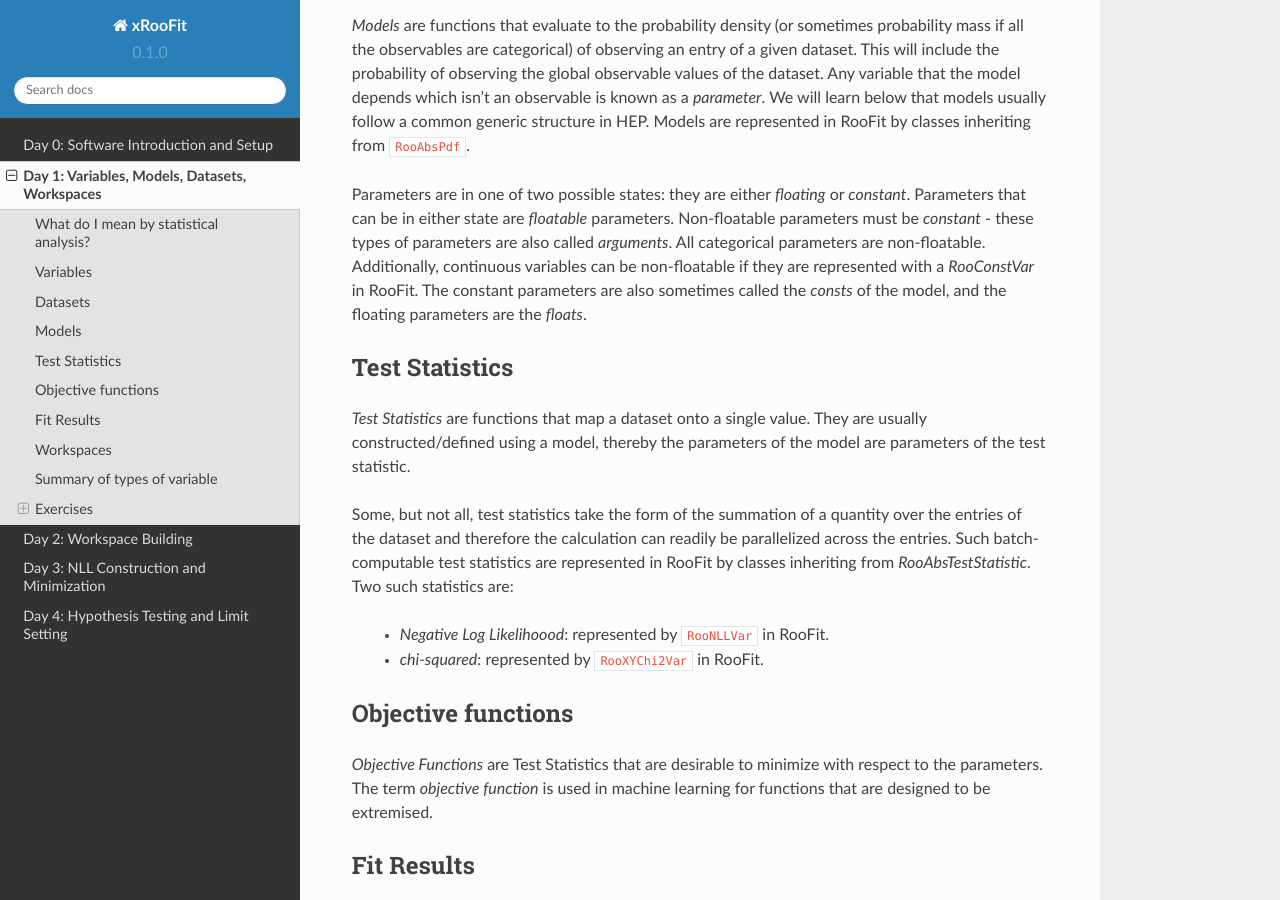
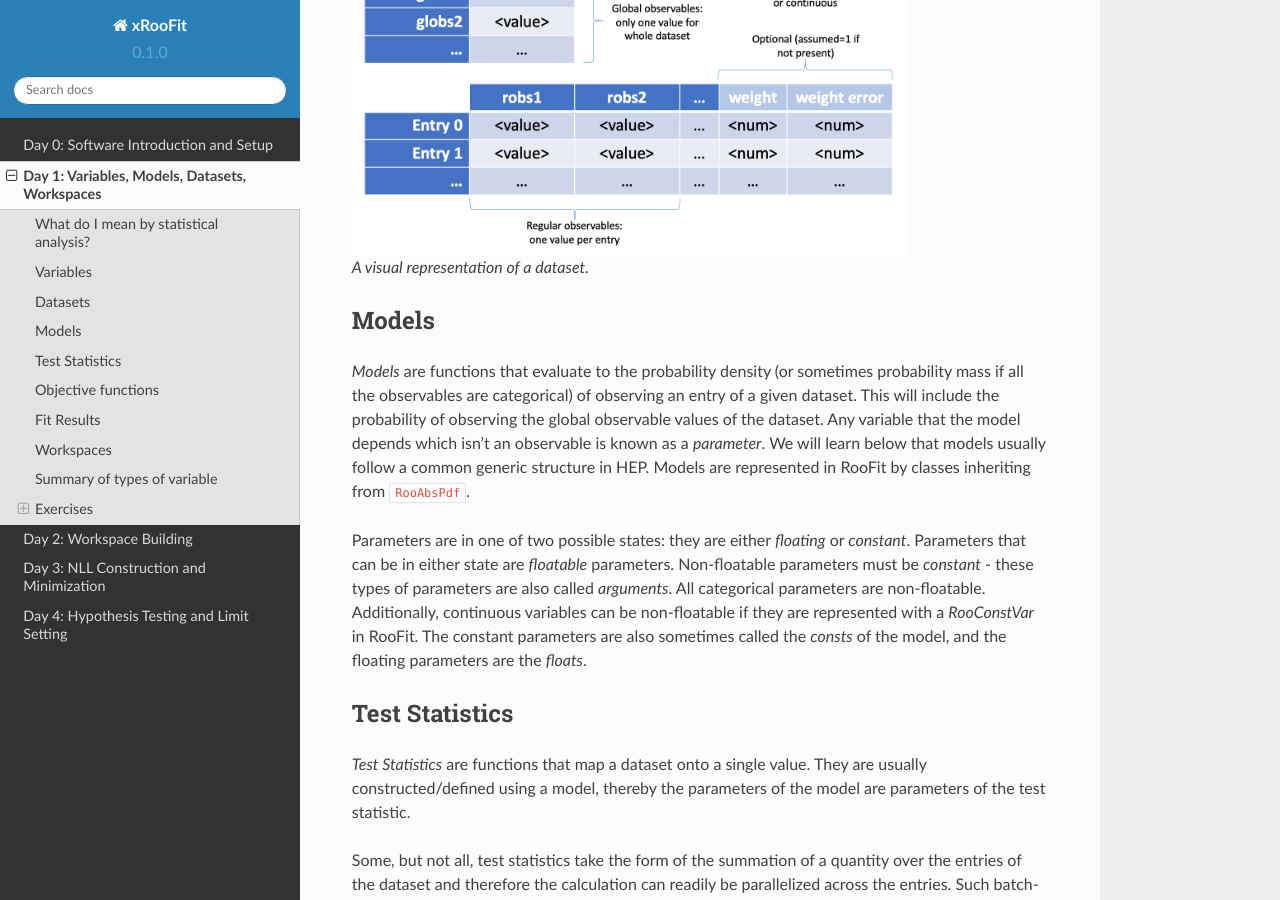
Before and after one commit to will-cern/xroofit-readthedocs, a Sphinx documentation site: the page built from docs/source/basics.rst, in a window 1280 px wide and 900 px high, scrolled down 1194 px. Built offline with Sphinx 7.4.7 and the Read the Docs theme 2.0.0, drawn with Linux system fonts in a browser that asks for light colours.

Commit message:
Update basics.rst

```diff
--- a/docs/source/basics.rst
+++ b/docs/source/basics.rst
@@ -23,6 +23,11 @@ Variables
 Datasets
 ---------
 :ref:`Datasets` consist of a set of values for a collection of variables. The variables that appear in a dataset are known as `observables`. You should think of a dataset as a table of values, where each observable is one column of the table, and the rows of the table are known as `entries` in the dataset. The entries of a dataset usually correspond to a single event, but an entry can also have a `weight` for when dealing with weighted data (the weights can also have an error, which can be used if calculating the `chi-squared` test statistic, which will be introduced below). Additionally, datasets can have a special list of observables called `global observables`, which can be thought of as like metadata for the dataset: their values are not specific to any entry, and are even defined if the dataset has no entries. The observables that are used as columns in the dataset are known as `regular observables`. Datasets are represented in RooFit by classes inheriting from ``RooAbsData``, of which ``RooDataSet`` is really the only one you need to know about.
+
+.. figure:: dataset_concept.png
+    :width: 80%
+
+    A visual representation of a dataset.
 
 Models
 ----------
```
